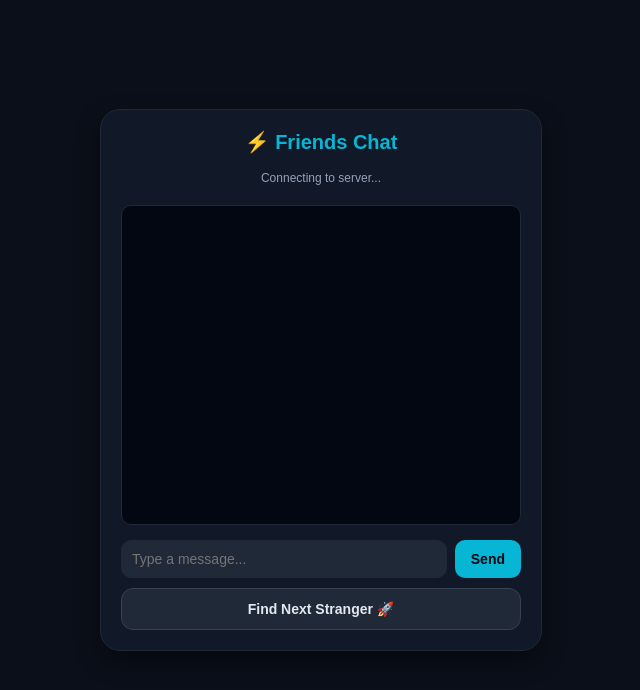
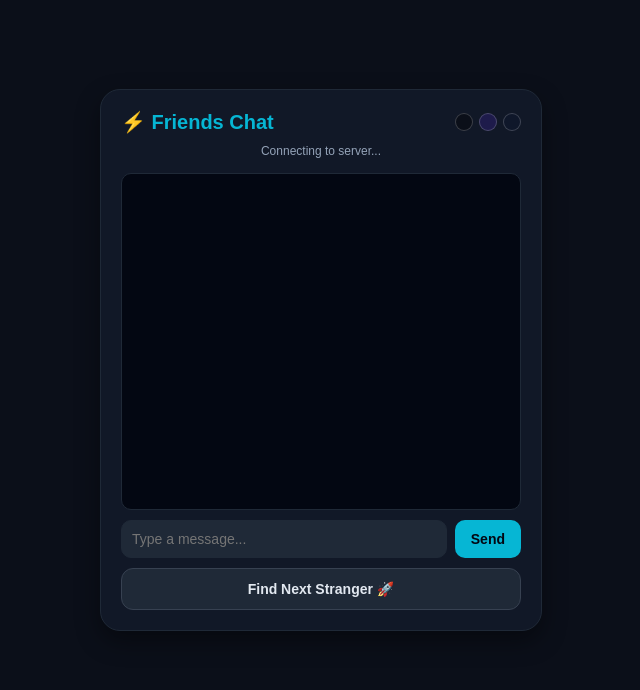
Before and after one commit to INDIA-FRIENDS-FREE/india-friends-chat-live, a website: page index.html in a window 1280 px wide. Shown: the whole page, without its empty margins (319-959 px from the left). Drawn offline with nearby package versions, Linux system fonts and the light colour scheme; no server answers.

Commit message:
Add files via upload

```diff
--- a/index.html
+++ b/index.html
@@ -6,11 +6,21 @@
     <title>Friends Chat</title>
     <script src="/socket.io/socket.io.js"></script>
     <style>
-        body { font-family: Arial, sans-serif; text-align: center; background-color: #0b0f19; color: white; padding: 20px; display: flex; align-items: center; justify-content: center; min-height: 90vh; margin: 0; }
+        /* स्मूथ ट्रांज़िशन के साथ बैकग्राउंड बदलने के लिए */
+        body { font-family: Arial, sans-serif; text-align: center; background-color: #0b0f19; color: white; padding: 20px; display: flex; align-items: center; justify-content: center; min-height: 90vh; margin: 0; box-sizing: border-box; transition: background-color 0.4s ease; }
         .chat-box { width: 100%; max-width: 400px; height: 500px; background-color: #111827; border: 1px solid #1f2937; padding: 20px; border-radius: 20px; display: flex; flex-direction: column; justify-content: space-between; box-shadow: 0 10px 25px rgba(0,0,0,0.4); }
-        h2 { margin-top: 0; color: #06b6d4; font-size: 20px; }
+
+        /* टॉप बार जहां टाइटल और थीम बटन हैं */
+        .top-bar { display: flex; justify-content: space-between; align-items: center; margin-bottom: 10px; }
+        h2 { margin: 0; color: #06b6d4; font-size: 20px; }
+
+        /* थीम बदलने वाले सुंदर गोल बटन 🎨 */
+        .theme-panel { display: flex; gap: 6px; }
+        .theme-btn { width: 18px; height: 18px; border-radius: 50%; border: 1px solid rgba(255,255,255,0.2); cursor: pointer; transition: transform 0.2s; }
+        .theme-btn:hover { transform: scale(1.2); }
+
         #status { font-size: 12px; color: #94a3b8; margin-bottom: 10px; }
-        #messages { flex: 1; overflow-y: auto; border: 1px solid #1f2937; margin: 10px 0; padding: 10px; text-align: left; background-color: #030712; border-radius: 10px; height: 250px; }
+        #messages { flex: 1; overflow-y: auto; border: 1px solid #1f2937; margin: 5px 0; padding: 10px; text-align: left; background-color: #030712; border-radius: 10px; height: 250px; }
         .input-area { display: flex; gap: 8px; margin-top: 5px; }
         #msgInput { flex: 1; padding: 10px; border-radius: 10px; border: 1px solid #1f2937; background-color: #1f2937; color: white; outline: none; font-size: 14px; }
         .send-btn { padding: 10px 16px; background-color: #06b6d4; color: #030712; font-weight: bold; border: none; border-radius: 10px; cursor: pointer; font-size: 14px; }
@@ -21,12 +31,21 @@
 <body>
 
     <div class="chat-box">
-        <h2>⚡ Friends Chat</h2>
+        <!-- टॉप बार जिसमें थीम चेंजर्स हैं -->
+        <div class="top-bar">
+            <h2>⚡ Friends Chat</h2>
+            <div class="theme-panel">
+                <button onclick="changeBackground('#0b0f19')" class="theme-btn" style="background-color: #0b0f19;" title="Dark Blue"></button>
+                <button onclick="changeBackground('#1e1b4b')" class="theme-btn" style="background-color: #1e1b4b;" title="Deep Indigo"></button>
+                <button onclick="changeBackground('#0f172a')" class="theme-btn" style="background-color: #0f172a;" title="Slate Black"></button>
+            </div>
+        </div>
+
         <div id="status">Connecting to server...</div>
         <div id="messages"></div>
 
         <div class="input-area">
-            <input type="text" id="msgInput" placeholder="Type a message..." disabled />
+            <input type="text" id="msgInput" placeholder="Type a message..." disabled onkeypress="if(event.key === 'Enter') sendMessage()" />
             <button id="sendBtn" class="send-btn" onclick="sendMessage()" disabled>Send</button>
         </div>
 
@@ -36,6 +55,11 @@
     <script>
         const socket = io();
         let currentRoom = null;
+
+        // 🎨 बैकग्राउंड चेंज करने का आसान फंक्शन
+        function changeBackground(color) {
+            document.body.style.backgroundColor = color;
+        }
 
         socket.on("connect", () => {
             document.getElementById("status").innerHTML = '<span style="color:#10b981">● Connected</span> • Ready to chat';
```
